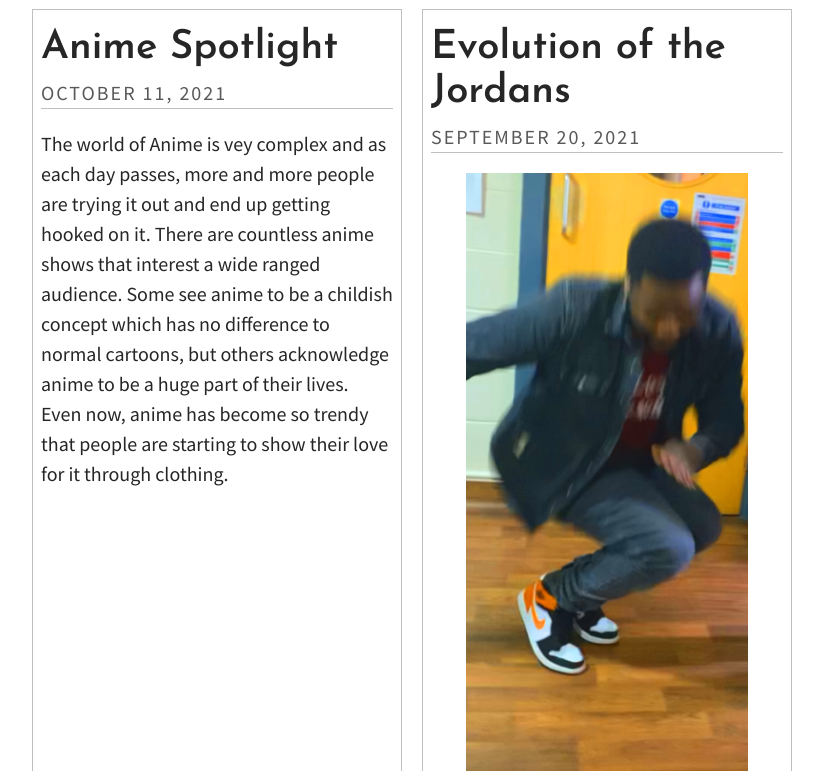
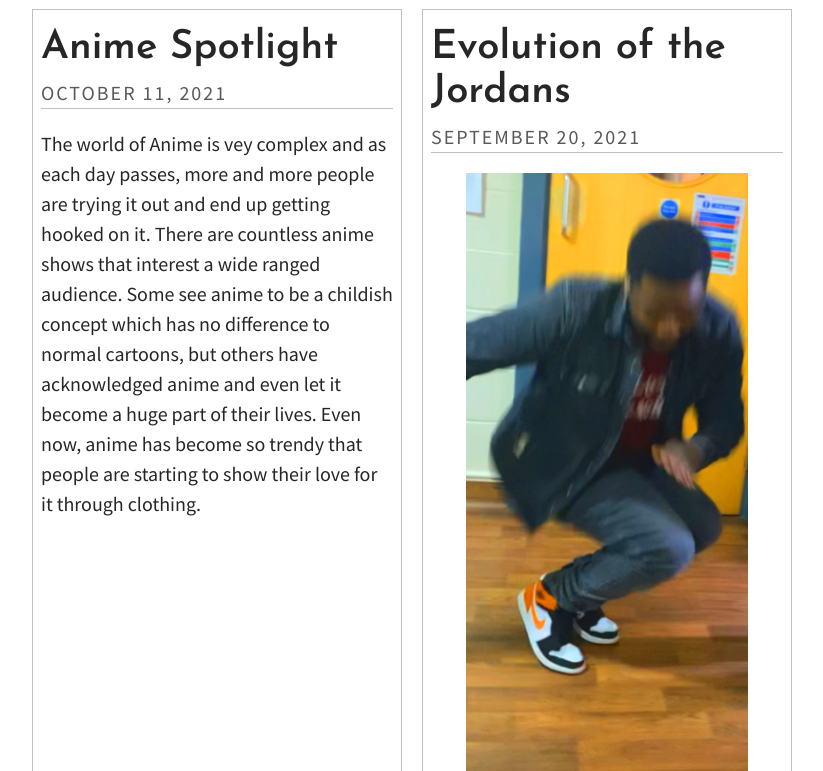
Before and after one commit to JEREMY-0/JC01, a Jekyll site: the page built from index.html, in a window 1280 px wide and 900 px high, scrolled down 442 px, cut to the strip 129-900 px from the top of the window. Shown: the whole strip, without its empty margins (228-1051 px from the left). Built offline with Jekyll 4.4.1, drawn with Linux system fonts in a browser that asks for light colours; some web fonts are replaced; the list of posts is cut into pages by our own code; some of the changed lines change nothing that is shown.

Commit message:
Update Post “2021-10-11-anime-spotlight-1”

```diff
--- a/_posts/2021-10-11-anime-spotlight-1.md
+++ b/_posts/2021-10-11-anime-spotlight-1.md
@@ -5,7 +5,20 @@
 image: ../uploads/dex-ezekiel-ixdpz-ahfoi-unsplash.png
 title_color: "#b165f1"
 comments: false
+tags:
+  - Art
+  - Culture
+  - Graphics
+  - TV
 ---
-The world of Anime is vey complex and as each day passes, more and more people are trying it out and end up getting hooked on it. There are countless anime shows that interest a wide ranged audience. Some see anime to be a childish concept which has no difference to normal cartoons, but others acknowledge anime to be a huge part of their lives.  Even now, anime has become so trendy that people are starting to show their love for it through clothing.
+The world of Anime is vey complex and as each day passes, more and more people are trying it out and end up getting hooked on it. There are countless anime shows that interest a wide ranged audience. Some see anime to be a childish concept which has no difference to normal cartoons, but others have acknowledged anime and even let it become a huge part of their lives.  Even now, anime has become so trendy that people are starting to show their love for it through clothing.
 
-![](../uploads/thumbnail_image0.png)
+![](../uploads/thumbnail_image0.png "Dragon ball super shirt")
+
+In the past years, anime was just something to be watched and admired, but now it has become a great opportunity and an amazing idea for conglomerates to utilise and one of these great ideas is to combine certain animes and clothing together. An example of this is in the picture above which consists of a black top that has a character from the dragon Ball super anime which is considered to be one of the greatest animes of all time.<https://reelrundown.com/animation/top-10-most-popular-anime-of-all-time>
+
+Furthermore, the shirt displayed is unique in the sense that it shares the same typeface as the Los Angeles Lakers basketball team. This is done in order to widen their target audience for both basketball and dragon ball fans.
+
+# Demon Slayer
+
+![](../uploads/screenshot-2021-10-11-at-18.57.11.png)
```
Also changed, not shown: 1 other file.
